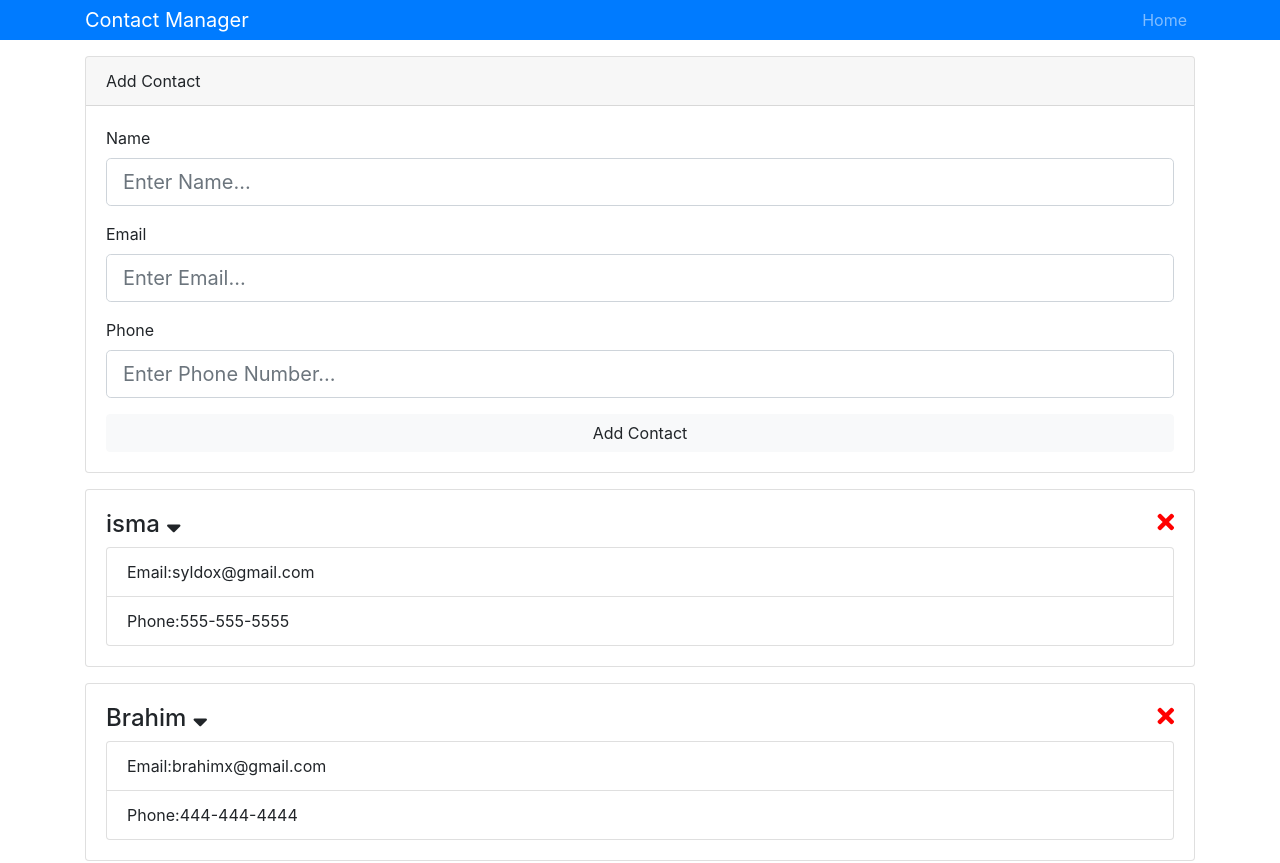
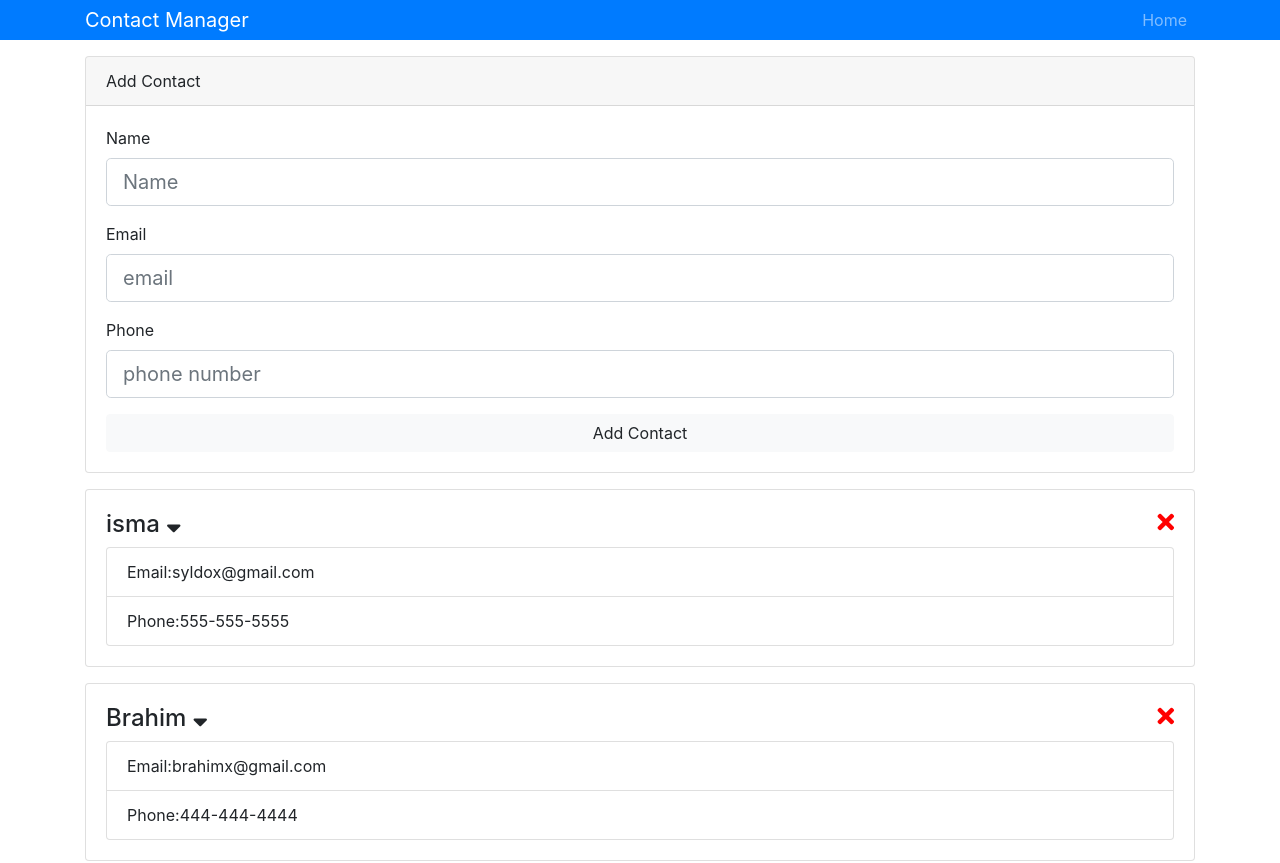
Before and after one commit to ismailasylla/reactContactManager, a React (Create React App) app: page / in a window 1280 px wide. Shown: the top 863 px of the page. Built offline with nearby package versions, Linux system fonts and the light colour scheme.

Commit message:
fixing components for dry code submitions

```diff
--- a/src/components/contacts/AddContact.js
+++ b/src/components/contacts/AddContact.js
@@ -1,5 +1,6 @@
 import React, { Component } from 'react';
 import { Consumer } from '../../context';
+import TextInputGroup from '../layout/TextInputGroup';
 import uuid from 'uuid';
 
 class AddContact extends Component {
@@ -42,40 +43,30 @@
               <div className="card-header">Add Contact</div>
               <div className="card-body">
                 <form onSubmit={this.onSubmit.bind(this, dispatch)}>
-                  <div className="form-group">
-                    <label htmlFor="name">Name</label>
-                    <input
+                  <TextInputGroup
+                    label="Name"
                     name="name"
-                      className="form-control form-control-lg"
-                      type="text"
-                      placeholder="Enter Name..."
+                    placeholder="Name"
                     value={name}
                     onChange={this.onChange}
                   />
-                  </div>
 
-                  <div className="form-group">
-                    <label htmlFor="email">Email</label>
-                    <input
+                  <TextInputGroup
+                    label="Email"
                     name="email"
-                      className="form-control form-control-lg"
-                      type="text"
-                      placeholder="Enter Email..."
+                    placeholder="email"
                     value={email}
                     onChange={this.onChange}
                   />
-                  </div>
-                  <div className="form-group">
-                    <label htmlFor="phone">Phone</label>
-                    <input
+
+                  <TextInputGroup
+                    label="Phone"
                     name="phone"
-                      className="form-control form-control-lg"
-                      type="text"
-                      placeholder="Enter Phone Number..."
+                    placeholder="phone number"
                     value={phone}
                     onChange={this.onChange}
                   />
-                  </div>
+
                   <input
                     className="btn btn-light btn-block"
                     type="submit"
--- /dev/null
+++ b/src/components/layout/TextInputGroup.js
@@ -0,0 +1,39 @@
+import React from 'react';
+import PropTypes from 'prop-types';
+
+const TextInputGroup = ({
+  label,
+  name,
+  value,
+  placeholder,
+  type,
+  onChange
+}) => {
+  return (
+    <div className="form-group">
+      <label htmlFor={name}>{label}</label>
+      <input
+        className="form-control form-control-lg"
+        placeholder={placeholder}
+        name={name}
+        type={type}
+        value={value}
+        onChange={onChange}
+      />
+    </div>
+  );
+};
+TextInputGroup.PropTypes = {
+  label: PropTypes.string.isRequired,
+  name: PropTypes.string.isRequired,
+  placeholder: PropTypes.string.isRequired,
+  value: PropTypes.string.isRequired,
+  type: PropTypes.string.isRequired,
+  onChange: PropTypes.func.isRequired
+};
+
+TextInputGroup.defaultProps = {
+  type: 'text'
+};
+
+export default TextInputGroup;
```
Lines whose indentation alone changed are shown as unchanged.
